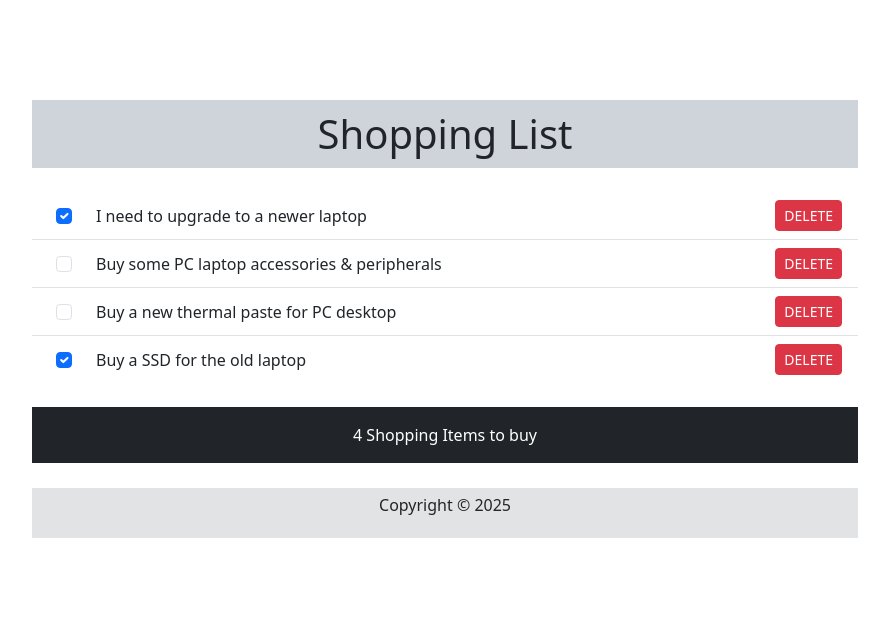
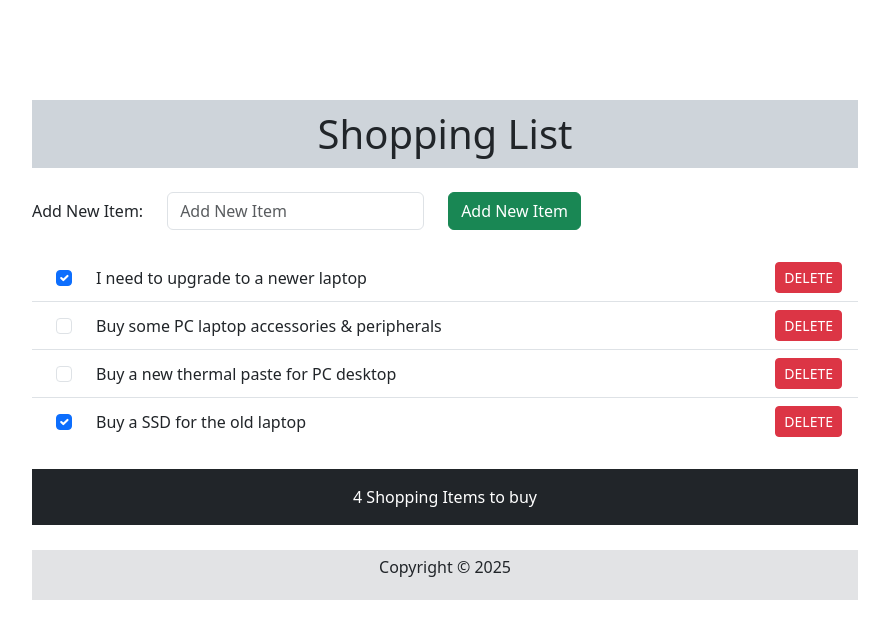
Before and after one commit to prabhupadswain/react-shopping-list-manager-frontend-app, a React (Vite) app: page / in a window 1280 px wide. Shown: the top 638 px of the page, without its empty margins (195-1084 px from the left). Built offline with nearby package versions, Linux system fonts and the light colour scheme.

Commit message:
Add functionality completed
Now the app is able to add new shopping item

```diff
--- /dev/null
+++ b/src/components/shopping-list/AddNewShoppingItem.jsx
@@ -0,0 +1,39 @@
+const AddNewShoppingItem = ({
+  onSubmitHandler,
+  onAddNewItem,
+  onSetAddNewItem,
+}) => {
+  const addNewItemChangeHandler = (event) => {
+    onSetAddNewItem(event.target.value);
+  };
+
+  return (
+    <>
+      <div className="mt-4">
+        <form className="row align-items-center" onSubmit={onSubmitHandler}>
+          <div className="col-auto">
+            <label htmlFor="addNewItem" className="form-label col-form-label">
+              Add New Item:
+            </label>
+          </div>
+          <div className="col-auto">
+            <input
+              type="textbox"
+              placeholder="Add New Item"
+              id="addNewItem"
+              className="form-control"
+              required
+              value={onAddNewItem}
+              onChange={addNewItemChangeHandler}
+            ></input>
+          </div>
+          <div className="col-auto">
+            <button className="btn btn-success">Add New Item</button>
+          </div>
+        </form>
+      </div>
+    </>
+  );
+};
+
+export default AddNewShoppingItem;
--- a/src/components/shopping-list/Content.jsx
+++ b/src/components/shopping-list/Content.jsx
@@ -2,6 +2,7 @@ import { useState } from "react";
 import ShoppingList from "./ShoppingList";
 import EmptyMessage from "../error/EmptyMessage";
 import DisplayCount from "../error/DisplayCount";
+import AddNewShoppingItem from "./AddNewShoppingItem";
 
 const Content = () => {
   const [shoppingItems, setShoppingItems] = useState([
@@ -27,8 +28,31 @@ const Content = () => {
     },
   ]);
 
+  const [addNewItem, setAddNewItem] = useState("");
+
+  const addNewShoppingItems = (item) => {
+    const id = shoppingItems.length
+      ? shoppingItems[shoppingItems.length - 1].id + 1
+      : 1;
+    const myNewItem = { id, checked: false, item };
+    const listItems = [...shoppingItems, myNewItem];
+    setShoppingItems(listItems);
+    localStorage.setItem("shopping-list", JSON.stringify(listItems));
+  };
+
+  const submitHandler = (event) => {
+    event.preventDefault();
+    if (!addNewItem) return;
+    addNewShoppingItems(addNewItem);
+    setAddNewItem("");
+  };
   return (
     <main>
+      <AddNewShoppingItem
+        onSubmitHandler={submitHandler}
+        onAddNewItem={addNewItem}
+        onSetAddNewItem={setAddNewItem}
+      />
       {shoppingItems.length === 0 && <EmptyMessage />}
       {shoppingItems.length >= 1 && (
         <ShoppingList
```
